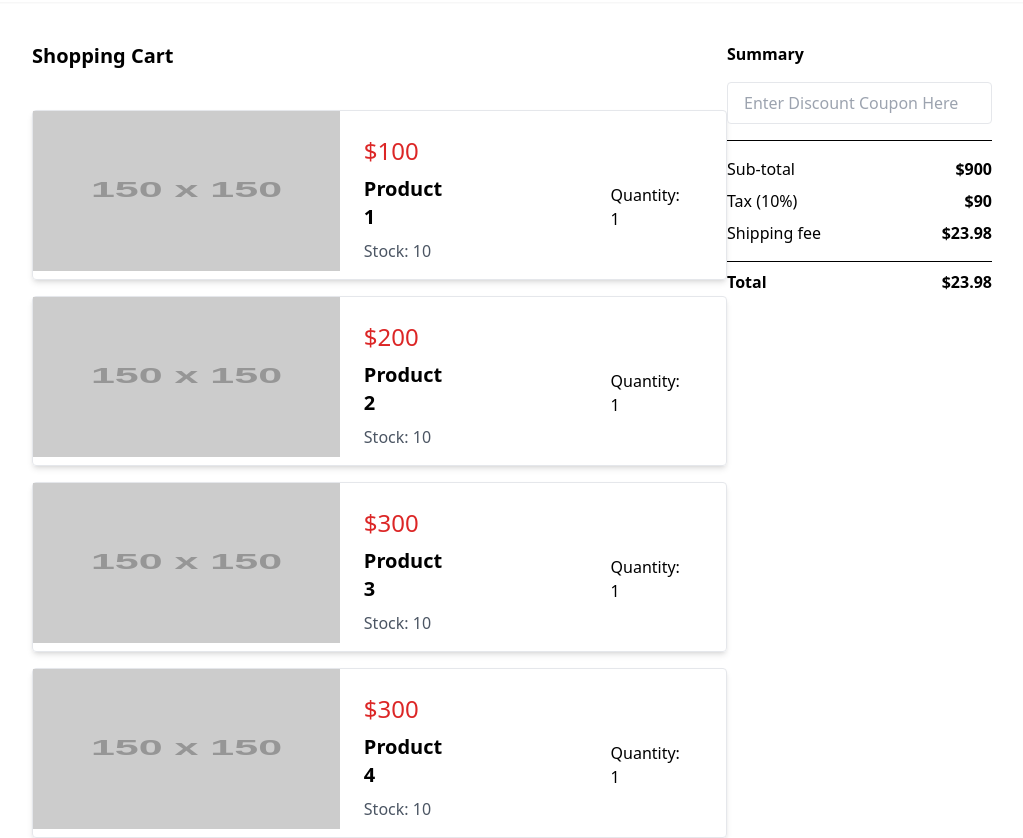
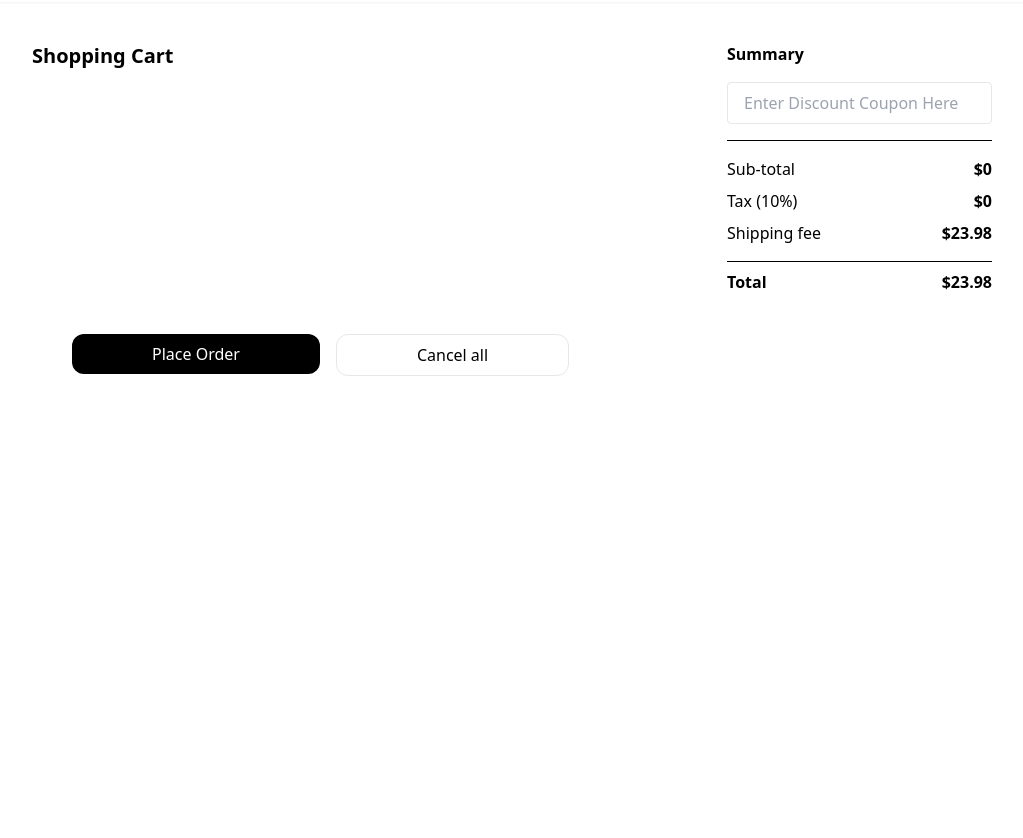
Before and after one commit to an810/ISD.ICT.20232.01, a React (Create React App) app in the folder AIMS/Frontend/: page /cart in a window 1280 px wide. Shown: the part 200-1038 px from the top of the page, without its empty margins (128-1151 px from the left). After the commit the page ends 874 px from the top, so only its background shows below. Built offline with nearby package versions, Linux system fonts and the light colour scheme.

Commit message:
Fix add to cart function

```diff
--- a/AIMS/Frontend/src/App.js
+++ b/AIMS/Frontend/src/App.js
@@ -10,7 +10,7 @@ import Result from "./pages/Result";
 import { CartProvider } from "./providers/CartContext";
 import axios from "axios";
 
-axios.defaults.baseURL = "http://localhost:8080/api/v1/home/";
+axios.defaults.baseURL = "http://localhost:8080/api/v1/";
 
 function App() {
 
--- a/AIMS/Frontend/src/components/ItemCard.js
+++ b/AIMS/Frontend/src/components/ItemCard.js
@@ -1,8 +1,21 @@
-import React from "react";
+import React, {useContext} from "react";
+import axios from "axios";
+import { CartContext } from "../providers/CartContext";
+const ItemCard = (props) => {
+  const {cartId} = useContext(CartContext);
 
-const ItemCard = (props) => {
   const { product } = props;
-  console.log(product.image );
+  console.log(product.id);
+
+  const handleAddToCart = () => {
+    console.log(cartId + " " + product.id);
+    axios.post(`/cart/${cartId}/add/?productId=${product.id}&quantity=1`).then((response) => {
+      console.log(response);
+    }).catch((error) => {
+      console.error("Error adding to cart: ", error);
+    })
+  }
+
   return (
     <div className="bg-gray-100 rounded-lg shadow-md p-4">
       <img
@@ -16,7 +29,7 @@ const ItemCard = (props) => {
           <p className="text-gray-600 mb-2">${product.sellPrice}</p>
           <p className="text-gray-600 mb-4">Stock: {product.stock}</p>
         </div>
-        <button className=" text-white font-semibold py-2 px-4 rounded-3xl bg-gray-500 h-10 	">
+        <button className=" text-white font-semibold py-2 px-4 rounded-3xl bg-gray-500 h-10" onClick={handleAddToCart}>
           Add to Cart
         </button>
       </div>
--- a/AIMS/Frontend/src/pages/Home.js
+++ b/AIMS/Frontend/src/pages/Home.js
@@ -5,7 +5,7 @@ const Home = () => {
     const [productData, setProductData] = useState([]);
 
     React.useEffect(() => {
-        axios.get("/all")
+        axios.get("/home/all")
         .then((response) => {
             setProductData(response.data);
         }).catch((error) => {
--- a/AIMS/Frontend/src/providers/CartContext.js
+++ b/AIMS/Frontend/src/providers/CartContext.js
@@ -3,44 +3,16 @@ import { createContext, useEffect, useState } from "react";
 export const CartContext = createContext([]);
 
 export const CartProvider = ({ children }) => {
+    const cartId = "6652d55e801ec577200fcc3f";
+
     const [item, setItem] = useState([]);
 
-    useEffect(() => {
-        setItem([
-            {
-              name: "Product 1",
-              price: 100,
-              stock: 10,
-              image: "https://via.placeholder.com/150",
-              quantity: 1,
-            },
-            {
-              name: "Product 2",
-              price: 200,
-              stock: 10,
-              image: "https://via.placeholder.com/150",
-              quantity: 1,
-            },
-            {
-              name: "Product 3",
-              price: 300,
-              stock: 10,
-              image: "https://via.placeholder.com/150",
-              quantity: 1,
-            },
-            {
-              name: "Product 4",
-              price: 300,
-              stock: 10,
-              image: "https://via.placeholder.com/150",
-              quantity: 1,
-            },
-          ])
-     }, []);
+    useEffect(() => { }, []);
+
 
     return (
         <CartContext.Provider
-          value={{ item, setItem}}
+          value={{ item, setItem, cartId}}
         >
           {children}
         </CartContext.Provider>
```
Also changed, not shown: 2 other files (tests, documents, lock files or other folders).
